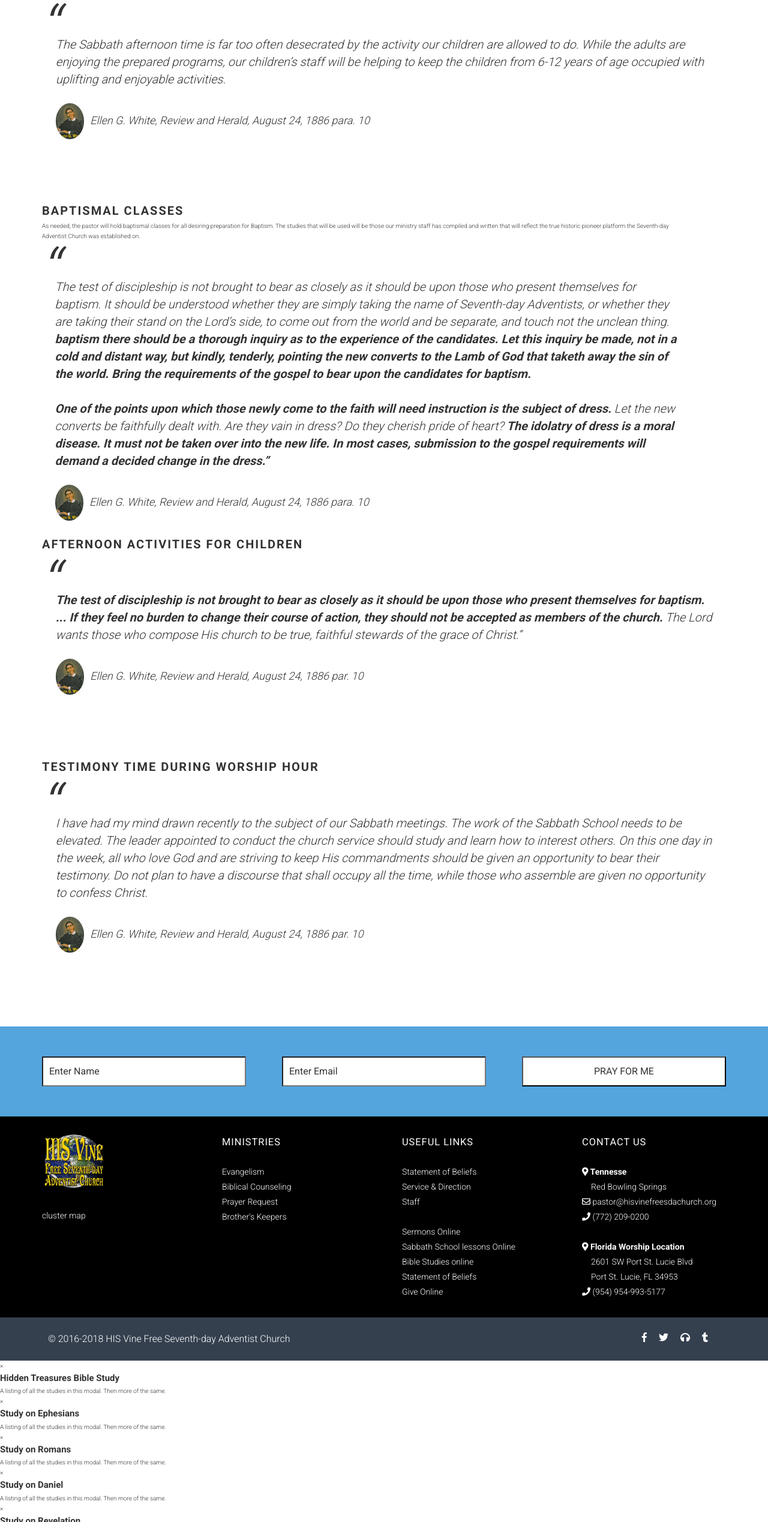
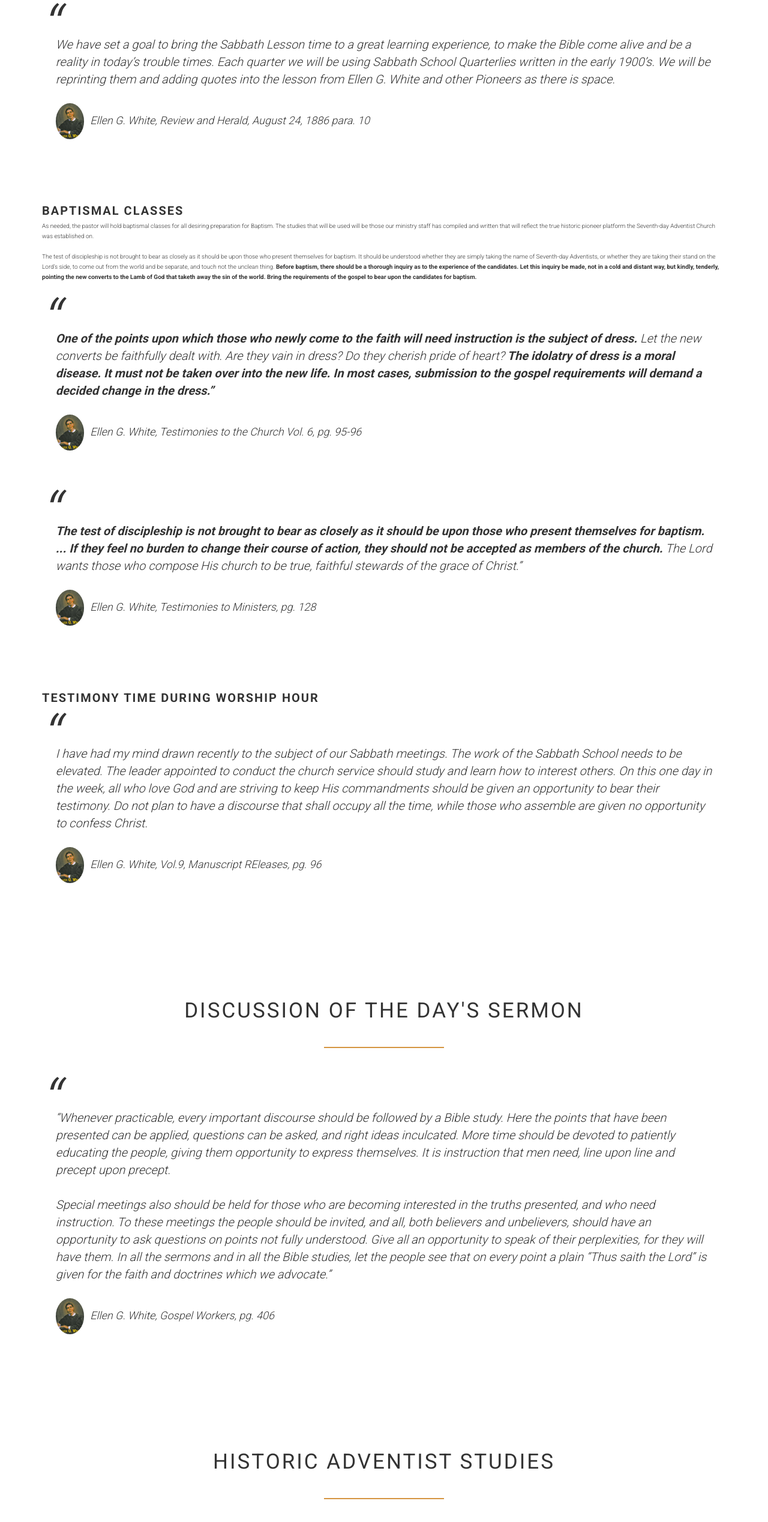
Before and after one commit to ffreemanjr/his-vine, a website: page worship.html in a window 1280 px wide. Shown: the part 2280-4817 px from the top of the page at 60% size. Drawn offline with Linux system fonts and the light colour scheme.

Commit message:
updating worship page

```diff
--- a/worship.html
+++ b/worship.html
@@ -144,7 +144,10 @@
       <div class="row">
        <div>
          <blockquote>
-              The Sabbath afternoon time is far too often desecrated by the activity our children are allowed to do. While the adults are enjoying the prepared programs, our children’s staff will be helping to keep the children from 6-12 years of age occupied with uplifting and enjoyable activities.
+              We have set a goal to bring the Sabbath Lesson time to a great learning
+              experience, to make the Bible come alive and be a reality in today’s trouble times. Each quarter we will be using Sabbath
+              School Quarterlies written in the early 1900’s. We will be reprinting them and adding quotes into the lesson from Ellen G.
+              White and other Pioneers as there is space.
               <cite><img src="/app/assets/img/EGWhite.jpg">Ellen G. White, Review and Herald, August 24, 1886 para. 10</cite>
             </blockquote>
        </div>
@@ -152,27 +155,24 @@
 
       <div class="row">
         <div class="col-1-of-1">
-          <div class="children-storytime">
+          <div class="baptism">
             <h3 class="heading-tertiary">Baptismal Classes</h3>
             <p>
               As needed, the pastor will hold baptismal classes for all desiring preparation for Baptism. The studies that will be used will be those our ministry staff has compiled and written that will reflect the true historic pioneer platform the Seventh-day Adventist Church was established on.
-            </p>
-            <blockquote>
-              The test of discipleship is not brought to bear as closely as it should be upon those who present themselves for baptism. It should be understood whether they are simply taking the name of Seventh-day Adventists, or whether they are taking their stand on the Lord’s side, to come out from the world and be separate, and touch not the unclean thing. <strong>baptism there should be a thorough inquiry as to the experience of the candidates. Let this inquiry be made, not in a cold and distant way, but kindly, tenderly, pointing the new converts to the Lamb of God that taketh away the sin of the world. Bring the requirements of the gospel to bear upon the candidates for baptism.</strong>  <br><br>
+            </p><br>
 
-              <strong>One of the points upon which those newly come to the faith will need instruction is the subject of dress.</strong> Let the new converts be faithfully dealt with. Are they vain in dress? Do they cherish pride of heart? <strong>The idolatry of dress is a moral disease. It must not be taken over into the new life. In most cases, submission to the gospel requirements will demand a decided change in the dress.”</strong>
-              <cite><img src="/app/assets/img/EGWhite.jpg">Ellen G. White, Review and Herald, August 24, 1886 para. 10</cite>
-            </blockquote>
-          </div>
-        </div>
-        <div class="col-1-of-1">
-          <div class="children-storytime">
-            <h3 class="heading-tertiary">Afternoon Activities for Children</h3>
+              The test of discipleship is not brought to bear as closely as it should be upon those who present themselves for baptism. It should be understood whether they are simply taking the name of Seventh-day Adventists, or whether they are taking their stand on the Lord’s side, to come out from the world and be separate, and touch not the unclean thing. <strong>Before baptism, there should be a thorough inquiry as to the experience of the candidates. Let this inquiry be made, not in a cold and distant way, but kindly, tenderly, pointing the new converts to the Lamb of God that taketh away the sin of the world. Bring the requirements of the gospel to bear upon the candidates for baptism.</strong>  <br><br>
+
+              <blockquote>
+              <strong>One of the points upon which those who newly come to the faith will need instruction is the subject of dress.</strong> Let the new converts be faithfully dealt with. Are they vain in dress? Do they cherish pride of heart? <strong>The idolatry of dress is a moral disease. It must not be taken over into the new life. In most cases, submission to the gospel requirements will demand a decided change in the dress.”</strong>
+              <cite><img src="/app/assets/img/EGWhite.jpg">Ellen G. White, Testimonies to the Church Vol. 6, pg. 95-96</cite>
+            </blockquote><br><br>
+
             <blockquote>
               <strong>The test of discipleship is not brought to bear as closely as it should be upon those who present themselves for baptism.
-              ... If they feel no burden to change their course of action, they should not be accepted as members of the church.</strong> The Lord
-              wants those who compose His church to be true, faithful stewards of the grace of Christ.”
-              <cite><img src="/app/assets/img/EGWhite.jpg">Ellen G. White, Review and Herald, August 24, 1886 par. 10</cite>
+                ... If they feel no burden to change their course of action, they should not be accepted as members of the church.</strong>
+              The Lord wants those who compose His church to be true, faithful stewards of the grace of Christ.”
+              <cite><img src="/app/assets/img/EGWhite.jpg">Ellen G. White, Testimonies to Ministers, pg. 128</cite>
             </blockquote>
           </div>
         </div>
@@ -187,15 +187,58 @@
               week, all who love God and are striving to keep His commandments should be given an opportunity to bear their testimony.
               Do not plan to have a discourse that shall occupy all the time, while those who assemble are given no opportunity to confess
               Christ.
-              <cite>
-                <img src="/app/assets/img/EGWhite.jpg">Ellen G. White, Review and Herald, August 24, 1886 par. 10</cite>
+              <cite><img src="/app/assets/img/EGWhite.jpg">Ellen G. White, Vol.9, Manuscript REleases, pg. 96</cite>
             </blockquote>
           </div>
         </div>
       </div>
+      </div>
     </section>
 
+    <!-- SERMON DISCUSSION -->
+    <section class="section-discussion">
+      <h2 class="heading-secondary u-center-text">Discussion of the Day's Sermon</h2>
+        <div class="row">
+          <div class="col-1-of-1">
+            <blockquote>
+              “Whenever practicable, every important discourse should be followed by a Bible study. Here the points that have been presented can be applied, questions can be asked, and right ideas inculcated. More time should be devoted to patiently educating the people, giving them opportunity to express themselves. It is instruction that men need, line upon line and precept upon precept.<br><br>
 
+              Special meetings also should be held for those who are becoming interested in the truths presented, and who need instruction. To these meetings the people should be invited, and all, both believers and unbelievers, should have an opportunity to ask questions on points not fully understood. Give all an opportunity to speak of their perplexities, for they will have them. In all the sermons and in all the Bible studies, let the people see that on every point a plain “Thus saith the Lord” is given for the faith and doctrines which we advocate.”
+              <cite><img src="/app/assets/img/EGWhite.jpg">Ellen G. White, Gospel Workers, pg. 406</cite>
+            </blockquote>
+          </div>
+        </div>
+    </section>
+
+    <!-- SERMON HISTORIC ADVENTIST STUDIES SECTION -->
+    <section class="section-pioneers">
+      <h2 class="heading-secondary u-center-text">Historic Adventist Studies</h2>
+        <div class="row">
+          <div class="col-1-of-1">
+            <blockquote>
+              In the future, deception of every kind is to arise, and we want solid ground for our feet. We want solid pillars for the building. Not one pin is to be removed from that which the Lord has established. The enemy will bring in false theories, such as the doctrine that there is no sanctuary. This is one of the points on which there will be a departing from the faith. Where shall we find safety unless it be in the truths that the Lord has been giving for the last fifty years?
+              <cite><img src="/app/assets/img/EGWhite.jpg">Ellen G. White, Review &amp; Herald, ay 25, 1905</cite>
+            </blockquote>
+          </div>
+        </div>
+    </section>
+
+    <!-- SERMON MEMBERSHIP TRAINING -->
+    <section class="section-membership">
+      <h2 class="heading-secondary u-center-text">Membership Training</h2>
+        <div class="row">
+          <div class="col-1-of-1">
+            <blockquote>
+             The church of Christ is organized for service. Its watchword is ministry. Its members are soldiers, to be trained for conflict under the Captain of their salvation. Christian ministers, physicians, teachers, have a broader work than many have recognized. They are not only to minister to the people, but to teach them to minister. They should not only give instruction in right principles, but educate their hearers to impart these principles. Truth that is not lived, that is not imparted, loses its life-giving power, its healing virtue. Its blessing can be retained only as it is shared.<br><br>
+
+             The monotony of our service for God needs to be broken up. Every church member should be engaged in some line of service for the Master. Some cannot do so much as others, but everyone should do his utmost to roll back the tide of disease and distress that is sweeping over our world. Many would be willing to work if they were taught how to begin. They need to be instructed and encouraged.<br><br>
+
+              Every church should be a training school for Christian workers. Its members should be taught how to give Bible readings, how to conduct and teach Sabbath-school classes, how best to help the poor and to care for the sick, how to work for the unconverted. There should be schools of health, cooking schools, and classes in various lines of Christian help work. There should not only be teaching, but actual work under experienced instructors. Let the teachers lead the way in working among the people, and others, uniting with them, will learn from their example. One example is worth more than many precepts.
+              <cite><img src="/app/assets/img/EGWhite.jpg">Ellen G. White, Ministry of Healing pg. 149</cite>
+            </blockquote>
+          </div>
+        </div>
+    </section>
 
     <!-- CALL TO ACTION SECTION -->
     <section class="cta">
```
